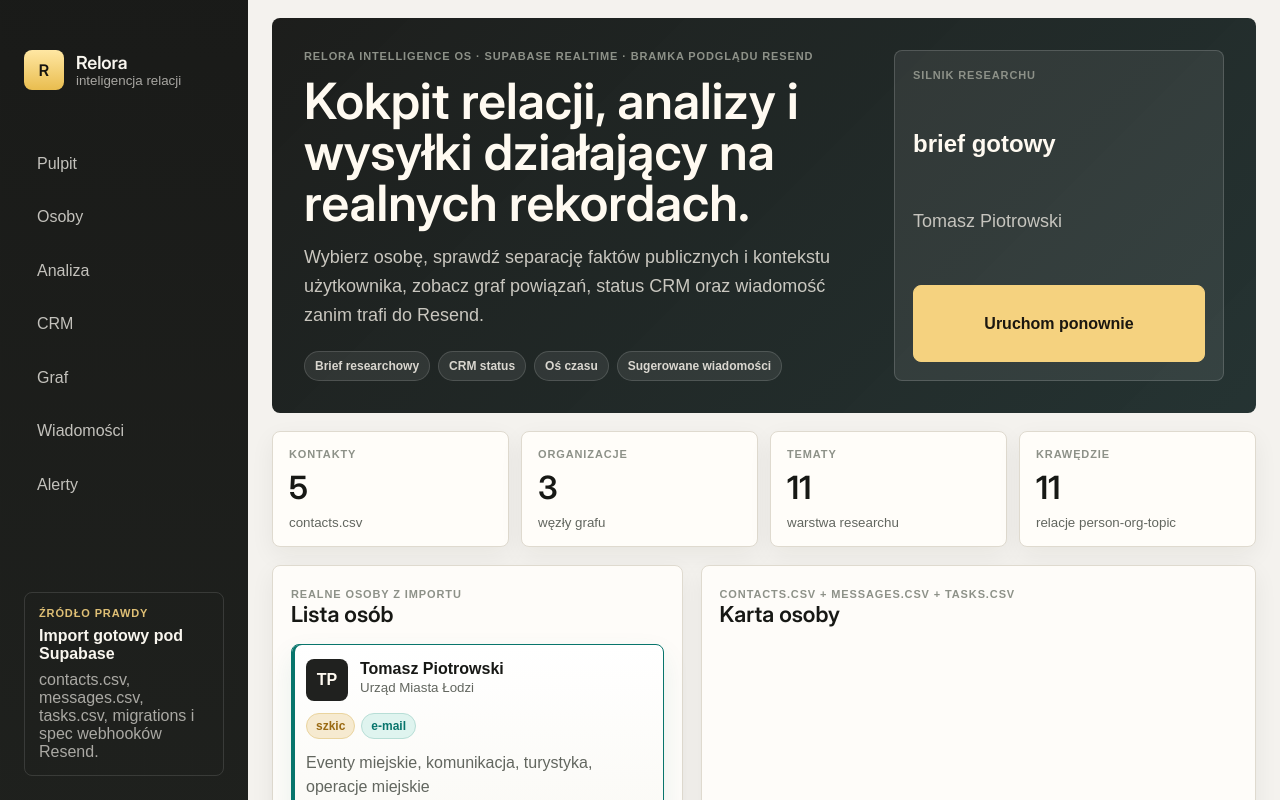
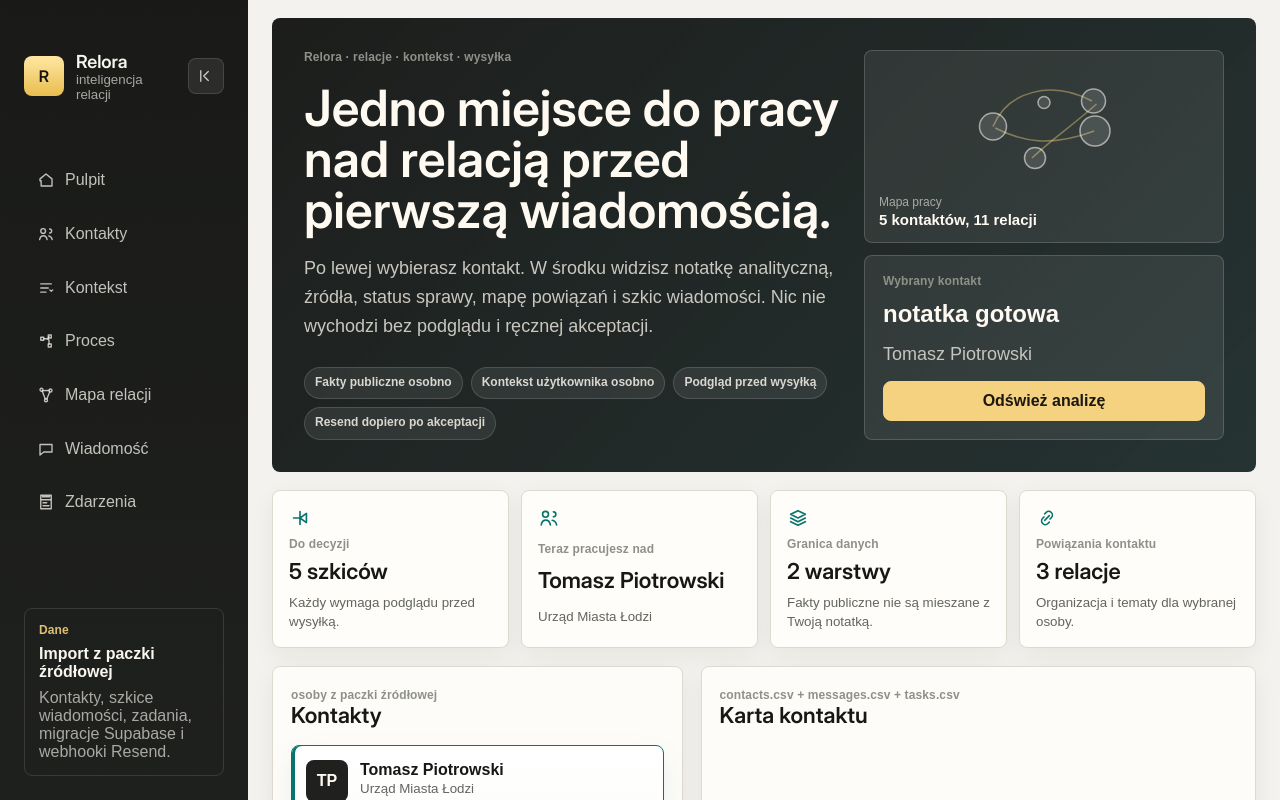
Before and after one commit to wojciechluszczynski/relora, a Next.js app: page / in a window 1280 px wide. Shown: the top 800 px of the page. Built offline with nearby package versions, Linux system fonts and the light colour scheme; a web font is replaced by a local one.

Commit message:
Add Relora navigation icons and visual system

```diff
--- a/src/app/globals.css
+++ b/src/app/globals.css
@@ -94,6 +94,10 @@ ol {
   width: 100%;
 }
 
+.app-shell.menu-collapsed {
+  --rail: 88px;
+}
+
 .side-rail {
   align-self: start;
   background:
@@ -109,11 +113,41 @@ ol {
   top: 0;
 }
 
+.rail-top {
+  align-items: center;
+  display: flex;
+  gap: 10px;
+  justify-content: space-between;
+  min-width: 0;
+}
+
 .brand {
   align-items: center;
   display: flex;
   gap: 12px;
   min-width: 0;
+}
+
+.brand-copy {
+  min-width: 0;
+}
+
+.rail-toggle {
+  align-items: center;
+  background: rgba(255, 255, 255, 0.08);
+  border: 1px solid rgba(255, 255, 255, 0.13);
+  border-radius: var(--radius);
+  color: rgba(249, 246, 239, 0.78);
+  display: inline-flex;
+  height: 36px;
+  justify-content: center;
+  width: 36px;
+}
+
+.rail-toggle:hover,
+.rail-toggle:focus-visible {
+  color: #fff;
+  outline: none;
 }
 
 .brand-mark {
@@ -152,9 +186,12 @@ ol {
 }
 
 .nav-list a {
+  align-items: center;
   border: 1px solid transparent;
   border-radius: var(--radius);
   color: rgba(249, 246, 239, 0.76);
+  display: flex;
+  gap: 10px;
   padding: 10px 12px;
 }
 
@@ -175,22 +212,46 @@ ol {
   padding: 14px;
 }
 
+.side-rail.is-collapsed {
+  padding-inline: 16px;
+}
+
+.side-rail.is-collapsed .brand-copy,
+.side-rail.is-collapsed .nav-label,
+.side-rail.is-collapsed .rail-card {
+  display: none;
+}
+
+.side-rail.is-collapsed .rail-top {
+  display: grid;
+  justify-items: center;
+}
+
+.side-rail.is-collapsed .nav-list a {
+  justify-content: center;
+  padding-inline: 0;
+}
+
+.side-rail.is-collapsed .rail-toggle {
+  transform: rotate(180deg);
+}
+
 .rail-card span,
 .eyebrow,
 .data-box span,
 .research-score span,
 .engine-card span,
-.metric-grid span,
+.work-grid span,
 .message-preview > span,
 .crm-column-head span,
 .timeline span,
 .alerts-center strong,
 .graph-summary span {
   color: var(--quiet);
-  font-size: 11px;
+  font-size: 12px;
   font-weight: 760;
-  letter-spacing: 0.08em;
-  text-transform: uppercase;
+  letter-spacing: 0.01em;
+  text-transform: none;
 }
 
 .rail-card span {
@@ -218,7 +279,7 @@ ol {
   color: #fffaf1;
   display: grid;
   gap: 18px;
-  grid-template-columns: minmax(0, 1fr) minmax(250px, 330px);
+  grid-template-columns: minmax(0, 1fr) minmax(280px, 360px);
   min-width: 0;
   min-height: 300px;
   padding: clamp(20px, 3vw, 32px);
@@ -262,6 +323,53 @@ ol {
   padding: 7px 10px;
 }
 
+.hero-side {
+  display: grid;
+  gap: 12px;
+  min-width: 0;
+}
+
+.relationship-glyph {
+  background: rgba(255, 255, 255, 0.08);
+  border: 1px solid rgba(255, 255, 255, 0.16);
+  border-radius: var(--radius);
+  display: grid;
+  gap: 10px;
+  min-height: 156px;
+  min-width: 0;
+  padding: 14px;
+}
+
+.relationship-glyph svg {
+  height: 120px;
+  width: 100%;
+}
+
+.relationship-glyph path {
+  fill: none;
+  stroke: rgba(245, 210, 127, 0.42);
+  stroke-width: 2;
+}
+
+.relationship-glyph circle {
+  fill: rgba(255, 255, 255, 0.12);
+  stroke: rgba(255, 250, 241, 0.56);
+  stroke-width: 2;
+}
+
+.relationship-glyph span {
+  color: rgba(255, 250, 241, 0.58);
+  display: block;
+  font-size: 12px;
+}
+
+.relationship-glyph strong {
+  color: #fffaf1;
+  display: block;
+  font-size: 15px;
+  margin-top: 2px;
+}
+
 .engine-card {
   background: rgba(255, 255, 255, 0.08);
   border: 1px solid rgba(255, 255, 255, 0.16);
@@ -299,13 +407,13 @@ ol {
   color: #1b1710;
 }
 
-.metric-grid {
+.work-grid {
   display: grid;
   gap: 12px;
   grid-template-columns: repeat(4, minmax(0, 1fr));
 }
 
-.metric-grid div {
+.work-grid div {
   background: var(--surface);
   border: 1px solid var(--line);
   border-radius: var(--radius);
@@ -316,13 +424,29 @@ ol {
   padding: 16px;
 }
 
-.metric-grid strong {
-  font-family: "Relora Display", "Relora Inter", sans-serif;
-  font-size: 32px;
+.work-grid .icon {
+  color: var(--teal);
+  height: 22px;
+  width: 22px;
 }
 
-.metric-grid small {
+.work-grid strong {
+  display: block;
+  font-family: "Relora Display", "Relora Inter", sans-serif;
+  font-size: 22px;
+  line-height: 1.18;
+  overflow-wrap: anywhere;
+}
+
+.work-grid small {
   color: var(--muted);
+  line-height: 1.45;
+}
+
+.icon {
+  flex: 0 0 auto;
+  height: 18px;
+  width: 18px;
 }
 
 .content-grid {
@@ -657,7 +781,7 @@ ol {
   color: var(--quiet);
   font-size: 10px;
   font-weight: 760;
-  text-transform: uppercase;
+  text-transform: none;
 }
 
 .graph-node-person.is-active {
@@ -765,6 +889,15 @@ ol {
     position: relative;
   }
 
+  .app-shell.menu-collapsed {
+    --rail: 1fr;
+  }
+
+  .side-rail.is-collapsed .brand-copy,
+  .side-rail.is-collapsed .nav-label {
+    display: block;
+  }
+
   .nav-list {
     display: flex;
     gap: 6px;
@@ -780,6 +913,7 @@ ol {
   }
 
   .hero,
+  .hero-side,
   .content-grid,
   .content-grid-people,
   .content-grid-crm,
@@ -803,7 +937,7 @@ ol {
     font-size: 31px;
   }
 
-  .metric-grid,
+  .work-grid,
   .detail-grid,
   .boundary-grid,
   .crm-board {
--- a/src/components/relora-app.tsx
+++ b/src/components/relora-app.tsx
@@ -1,21 +1,22 @@
 "use client";
 
 import { useEffect, useMemo, useState } from "react";
-import { contacts, graphEdges, organizations, topics, type Contact } from "../lib/relora-data";
+import { contacts, graphEdges, type Contact } from "../lib/relora-data";
 import type { ResearchBrief } from "../lib/research-engine";
 import { RelationshipGraph } from "./relationship-graph";
 import { Avatar, Badge, Panel } from "./ui";
 
 type EngineStatus = "idle" | "running" | "ready" | "error";
+type NavIcon = "home" | "people" | "context" | "process" | "map" | "message" | "events";
 
 const navigation = [
-  ["Pulpit", "#dashboard"],
-  ["Osoby", "#people"],
-  ["Analiza", "#research"],
-  ["CRM", "#crm"],
-  ["Graf", "#graph"],
-  ["Wiadomości", "#composer"],
-  ["Alerty", "#alerts"],
+  { href: "#dashboard", icon: "home", label: "Pulpit" },
+  { href: "#people", icon: "people", label: "Kontakty" },
+  { href: "#research", icon: "context", label: "Kontekst" },
+  { href: "#crm", icon: "process", label: "Proces" },
+  { href: "#graph", icon: "map", label: "Mapa relacji" },
+  { href: "#composer", icon: "message", label: "Wiadomość" },
+  { href: "#alerts", icon: "events", label: "Zdarzenia" },
 ] as const;
 
 const crmColumns = [
@@ -35,10 +36,78 @@ function channelLabel(channel: string) {
 }
 
 function statusLabel(status: EngineStatus) {
-  if (status === "running") return "research pracuje";
-  if (status === "ready") return "brief gotowy";
-  if (status === "error") return "błąd researchu";
+  if (status === "running") return "analizuję kontekst";
+  if (status === "ready") return "notatka gotowa";
+  if (status === "error") return "analiza przerwana";
   return "oczekuje";
+}
+
+function Icon({ name }: { name: NavIcon | "collapse" | "decision" | "layers" | "link" }) {
+  const common = { fill: "none", stroke: "currentColor", strokeLinecap: "round", strokeLinejoin: "round", strokeWidth: 1.8 } as const;
+
+  return (
+    <svg aria-hidden="true" className="icon" viewBox="0 0 24 24">
+      {name === "home" ? <path {...common} d="M4 10.5 12 4l8 6.5V20H5.5v-7H4z" /> : null}
+      {name === "people" ? (
+        <>
+          <path {...common} d="M8.2 11.2a3.2 3.2 0 1 0 0-6.4 3.2 3.2 0 0 0 0 6.4Z" />
+          <path {...common} d="M3.5 19.5c.7-3.5 2.4-5.2 5-5.2s4.3 1.7 5 5.2" />
+          <path {...common} d="M16.8 10.7a2.7 2.7 0 1 0 0-5.4" />
+          <path {...common} d="M15.5 14.5c2.4.3 4 1.9 4.8 5" />
+        </>
+      ) : null}
+      {name === "context" ? (
+        <>
+          <path {...common} d="M5 6.5h14M5 12h10M5 17.5h7" />
+          <path {...common} d="M17 14.5l2 2 2-2" />
+        </>
+      ) : null}
+      {name === "process" ? (
+        <>
+          <path {...common} d="M5 7h4v4H5zM15 4h4v4h-4zM15 16h4v4h-4z" />
+          <path {...common} d="M9 9h3.5c2.2 0 3.5-1.1 3.5-3M9 9h3.5c2.2 0 3.5 1.1 3.5 3v4" />
+        </>
+      ) : null}
+      {name === "map" ? (
+        <>
+          <path {...common} d="M6 7a2 2 0 1 0 0-4 2 2 0 0 0 0 4ZM18 8a2 2 0 1 0 0-4 2 2 0 0 0 0 4ZM12 21a2 2 0 1 0 0-4 2 2 0 0 0 0 4Z" />
+          <path {...common} d="M7.8 6.2 16.2 6M7.2 7.4l3.8 9.8M16.8 8.2l-3.6 8.9" />
+        </>
+      ) : null}
+      {name === "message" ? <path {...common} d="M4 6h16v10H9l-5 4z" /> : null}
+      {name === "events" ? (
+        <>
+          <path {...common} d="M7 5h10M6 9h12M8 13h5M8 17h8" />
+          <path {...common} d="M5 3h14v18H5z" />
+        </>
+      ) : null}
+      {name === "collapse" ? <path {...common} d="M15 6 9 12l6 6M5 5v14" /> : null}
+      {name === "decision" ? <path {...common} d="M5 12h7M12 5v14M12 12l7-5v10z" /> : null}
+      {name === "layers" ? <path {...common} d="m12 4 8 4-8 4-8-4zM4 12l8 4 8-4M4 16l8 4 8-4" /> : null}
+      {name === "link" ? <path {...common} d="M9.5 7.5 11 6a4 4 0 0 1 5.7 5.7l-1.4 1.4M14.5 16.5 13 18a4 4 0 0 1-5.7-5.7l1.4-1.4M9.5 14.5l5-5" /> : null}
+    </svg>
+  );
+}
+
+function RelationshipGlyph() {
+  return (
+    <div className="relationship-glyph" aria-hidden="true">
+      <svg viewBox="0 0 220 160">
+        <path d="M42 82C62 34 120 20 174 48" />
+        <path d="M45 84c35 18 73 26 132 4" />
+        <path d="M94 124c25-24 55-44 86-72" />
+        <circle cx="42" cy="82" r="18" />
+        <circle cx="98" cy="124" r="14" />
+        <circle cx="176" cy="48" r="16" />
+        <circle cx="178" cy="88" r="20" />
+        <circle cx="110" cy="50" r="8" />
+      </svg>
+      <div>
+        <span>Mapa pracy</span>
+        <strong>{contacts.length} kontaktów, {graphEdges.length} relacji</strong>
+      </div>
+    </div>
+  );
 }
 
 async function fetchResearch(contactId: string) {
@@ -55,6 +124,7 @@ export function ReloraApp() {
   const [selectedId, setSelectedId] = useState(contacts[0].id);
   const [brief, setBrief] = useState<ResearchBrief | null>(null);
   const [engineStatus, setEngineStatus] = useState<EngineStatus>("idle");
+  const [menuCollapsed, setMenuCollapsed] = useState(false);
   const selected = useMemo(
     () => contacts.find((contact) => contact.id === selectedId) ?? contacts[0],
     [selectedId],
@@ -100,83 +170,101 @@ export function ReloraApp() {
   }, [selected.id]);
 
   return (
-    <main className="app-shell">
-      <aside className="side-rail" aria-label="Nawigacja Relora">
-        <a className="brand" href="#dashboard" aria-label="Relora dashboard">
+    <main className={`app-shell ${menuCollapsed ? "menu-collapsed" : ""}`}>
+      <aside className={`side-rail ${menuCollapsed ? "is-collapsed" : ""}`} aria-label="Nawigacja Relora">
+        <div className="rail-top">
+          <a className="brand" href="#dashboard" aria-label="Relora">
             <span className="brand-mark">R</span>
-          <span>
+            <span className="brand-copy">
               <strong>Relora</strong>
               <small>inteligencja relacji</small>
             </span>
           </a>
+          <button
+            aria-label={menuCollapsed ? "Rozwiń menu" : "Zwiń menu"}
+            className="rail-toggle"
+            onClick={() => setMenuCollapsed((value) => !value)}
+            type="button"
+          >
+            <Icon name="collapse" />
+          </button>
+        </div>
 
         <nav className="nav-list">
-          {navigation.map(([label, href]) => (
+          {navigation.map(({ href, icon, label }) => (
             <a href={href} key={href}>
-              {label}
+              <Icon name={icon} />
+              <span className="nav-label">{label}</span>
             </a>
           ))}
         </nav>
 
         <div className="rail-card">
-          <span>Źródło prawdy</span>
-          <strong>Import gotowy pod Supabase</strong>
-          <p>contacts.csv, messages.csv, tasks.csv, migrations i spec webhooków Resend.</p>
+          <span>Dane</span>
+          <strong>Import z paczki źródłowej</strong>
+          <p>Kontakty, szkice wiadomości, zadania, migracje Supabase i webhooki Resend.</p>
         </div>
       </aside>
 
       <div className="workspace">
         <header className="hero" id="dashboard">
           <div className="hero-copy">
-            <span className="eyebrow">Relora Intelligence OS · Supabase realtime · bramka podglądu Resend</span>
-            <h1>Kokpit relacji, analizy i wysyłki działający na realnych rekordach.</h1>
+            <span className="eyebrow">Relora · relacje · kontekst · wysyłka</span>
+            <h1>Jedno miejsce do pracy nad relacją przed pierwszą wiadomością.</h1>
             <p>
-              Wybierz osobę, sprawdź separację faktów publicznych i kontekstu użytkownika, zobacz graf powiązań,
-              status CRM oraz wiadomość zanim trafi do Resend.
+              Po lewej wybierasz kontakt. W środku widzisz notatkę analityczną, źródła, status sprawy,
+              mapę powiązań i szkic wiadomości. Nic nie wychodzi bez podglądu i ręcznej akceptacji.
             </p>
-            <div className="hero-strip" aria-label="Architektura aplikacji">
-              <span>Brief researchowy</span>
-              <span>CRM status</span>
-              <span>Oś czasu</span>
-              <span>Sugerowane wiadomości</span>
+            <div className="hero-strip" aria-label="Najważniejsze zasady pracy">
+              <span>Fakty publiczne osobno</span>
+              <span>Kontekst użytkownika osobno</span>
+              <span>Podgląd przed wysyłką</span>
+              <span>Resend dopiero po akceptacji</span>
             </div>
           </div>
 
+          <div className="hero-side">
+            <RelationshipGlyph />
             <div className="engine-card" aria-live="polite">
-            <span>Silnik researchu</span>
+              <span>Wybrany kontakt</span>
               <strong>{statusLabel(engineStatus)}</strong>
               <p>{selected.name}</p>
               <button className="button button-primary" onClick={() => runResearch(selected)} type="button">
-              Uruchom ponownie
+                Odśwież analizę
               </button>
+            </div>
           </div>
         </header>
 
-        <section className="metric-grid" aria-label="Podsumowanie importu">
+        <section className="work-grid" aria-label="Najważniejsze informacje robocze">
           <div>
-            <span>Kontakty</span>
-            <strong>{contacts.length}</strong>
-            <small>contacts.csv</small>
+            <Icon name="decision" />
+            <span>Do decyzji</span>
+            <strong>{contacts.length} szkiców</strong>
+            <small>Każdy wymaga podglądu przed wysyłką.</small>
           </div>
           <div>
-            <span>Organizacje</span>
-            <strong>{organizations.length}</strong>
-            <small>węzły grafu</small>
+            <Icon name="people" />
+            <span>Teraz pracujesz nad</span>
+            <strong>{selected.name}</strong>
+            <small>{selected.organization}</small>
           </div>
           <div>
-            <span>Tematy</span>
-            <strong>{topics.length}</strong>
-            <small>warstwa researchu</small>
+            <Icon name="layers" />
+            <span>Granica danych</span>
+            <strong>2 warstwy</strong>
+            <small>Fakty publiczne nie są mieszane z Twoją notatką.</small>
           </div>
           <div>
-            <span>Krawędzie</span>
-            <strong>{graphEdges.length}</strong>
-            <small>relacje person-org-topic</small>
+            <Icon name="link" />
+            <span>Powiązania kontaktu</span>
+            <strong>{relatedEdges.length} relacje</strong>
+            <small>Organizacja i tematy dla wybranej osoby.</small>
           </div>
         </section>
 
         <section className="content-grid content-grid-people" id="people">
-          <Panel title="Lista osób" eyebrow="realne osoby z importu">
+          <Panel title="Kontakty" eyebrow="osoby z paczki źródłowej">
             <div className="people-list">
               {contacts.map((person) => (
                 <button
@@ -203,7 +291,7 @@ export function ReloraApp() {
             </div>
           </Panel>
 
-          <Panel title="Karta osoby" eyebrow={selected.source}>
+          <Panel title="Karta kontaktu" eyebrow={selected.source}>
             <article className="person-detail">
               <div className="identity-row">
                 <Avatar initials={selected.initials} size="lg" />
@@ -233,7 +321,7 @@ export function ReloraApp() {
         </section>
 
         <section className="content-grid" id="research">
-          <Panel title="Brief researchowy" eyebrow="generowany przez /api/research">
+          <Panel title="Notatka analityczna" eyebrow="generowana przez /api/research">
             {brief ? (
               <div className="research-stack">
                 <div className="research-score">
@@ -241,11 +329,11 @@ export function ReloraApp() {
                   <strong>{brief.confidence}%</strong>
                 </div>
                 <div className="data-box">
-                  <span>Najlepszy angle</span>
+                  <span>Najlepsze wejście</span>
                   <p>{brief.suggestedAngle}</p>
                 </div>
                 <div className="data-box">
-                  <span>Sugerowane systemy</span>
+                  <span>Proponowane kierunki</span>
                   <ul>
                     {brief.suggestedSystems.map((system) => (
                       <li key={system}>{system}</li>
@@ -258,11 +346,11 @@ export function ReloraApp() {
                 </div>
               </div>
             ) : (
-              <div className="empty-state">Silnik researchu czeka na wynik.</div>
+              <div className="empty-state">Analiza czeka na wynik.</div>
             )}
           </Panel>
 
-          <Panel title="Granica danych" eyebrow="fakty publiczne oddzielone od kontekstu użytkownika">
+          <Panel title="Granica danych" eyebrow="fakty publiczne i kontekst użytkownika są pokazane osobno">
             {brief ? (
               <div className="boundary-grid">
                 <div className="data-box">
@@ -289,7 +377,7 @@ export function ReloraApp() {
         </section>
 
         <section className="content-grid content-grid-crm" id="crm">
-          <Panel title="Tablica CRM" eyebrow="statusy z importu, bez sztucznych leadów">
+          <Panel title="Proces" eyebrow="statusy z importu, bez sztucznych leadów">
             <div className="crm-board">
               {crmColumns.map((column) => (
                 <section className="crm-column" key={column.id}>
@@ -317,7 +405,7 @@ export function ReloraApp() {
             </div>
           </Panel>
 
-          <Panel title="Oś czasu" eyebrow="osoba ma historię i następny krok">
+          <Panel title="Oś czasu" eyebrow="historia kontaktu i następny krok">
             <ol className="timeline">
               <li>
                 <span>Import</span>
@@ -335,7 +423,7 @@ export function ReloraApp() {
           </Panel>
         </section>
 
-        <Panel title="Graf relacji" eyebrow="powiązane węzły osoby, organizacji i tematów">
+        <Panel title="Mapa relacji" eyebrow="osoba, organizacja i tematy z importu">
           <RelationshipGraph selectedId={selected.id} onSelectPerson={setSelectedId} />
           <div className="graph-summary">
             <span>Aktywne relacje dla {selected.name}</span>
@@ -344,7 +432,7 @@ export function ReloraApp() {
         </Panel>
 
         <section id="composer">
-          <Panel title="Kompozytor wiadomości" eyebrow="podgląd przed Resend">
+          <Panel title="Wiadomość" eyebrow="podgląd przed Resend">
             <div className="composer-grid">
               <form className="draft-form">
                 <label>
@@ -371,7 +459,7 @@ export function ReloraApp() {
                     Zapisz szkic
                   </button>
                   <button className="button button-primary" type="button">
-                    Akceptuj preview
+                    Akceptuj podgląd
                   </button>
                 </div>
               </article>
@@ -379,12 +467,12 @@ export function ReloraApp() {
           </Panel>
         </section>
 
-        <Panel title="Centrum alertów" eyebrow="resend/webhook-spec.md">
+        <Panel title="Zdarzenia" eyebrow="resend/webhook-spec.md">
           <div className="alerts-center" id="alerts">
             <strong>Brak realnych alertów w dostarczonych danych.</strong>
             <p>
-              Relora nie zmyśla aktywności. Alerty pojawią się po webhookach Resend zapisanych w
-              Supabase jako sent, delivered, opened, clicked, replied, bounced albo failed.
+              Relora nie dopisuje aktywności bez źródła. Zdarzenia pojawią się po webhookach Resend
+              zapisanych w Supabase: wysłano, dostarczono, otwarto, kliknięto, odpisano, odrzucono albo nie wysłano.
             </p>
           </div>
         </Panel>
```
Lines whose indentation alone changed are shown as unchanged.
